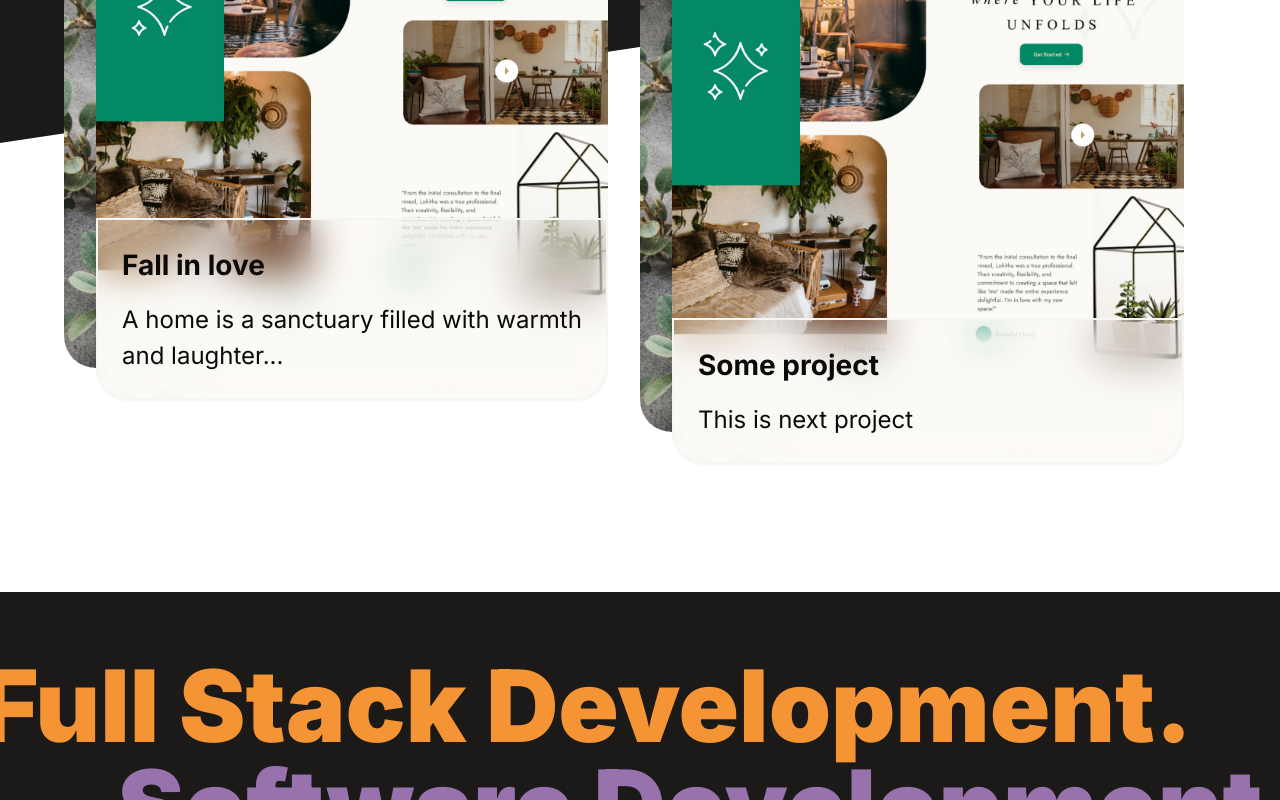
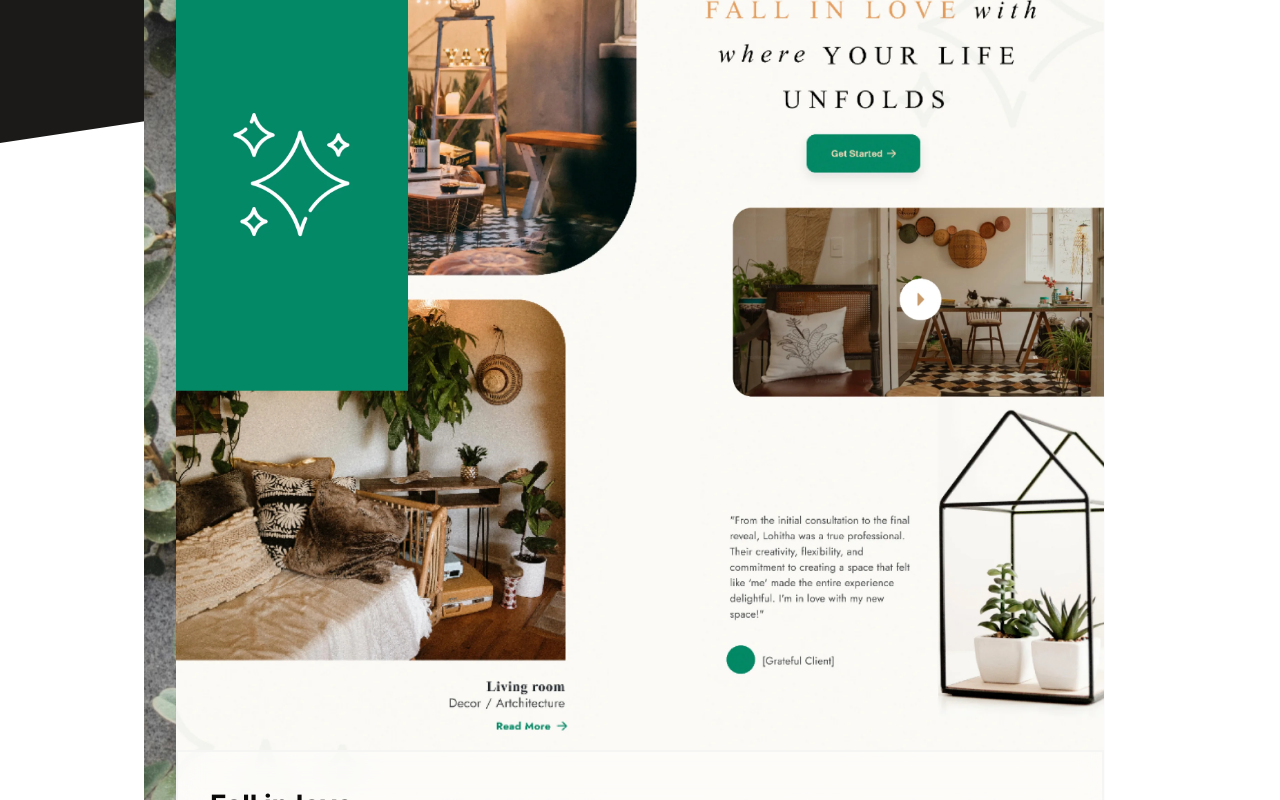
Before and after one commit to nilspettersson/portfolio_new, a Next.js app: page / in a window 1280 px wide. Shown: the part 2000-2800 px from the top of the page. Built offline with nearby package versions, Linux system fonts and the light colour scheme.

Commit message:
Design improvements

```diff
--- a/app/page.tsx
+++ b/app/page.tsx
@@ -52,7 +52,7 @@ export default function IndexPage() {
 
   const section3X1 = useTransform(values3.scrollYProgress, [0, 1], [-100, 100])
   const section3X2 = useTransform(values3.scrollYProgress, [0, 1], [100, -100])
-  const section3X3 = useTransform(values3.scrollYProgress, [0, 1], [-100, 100])
+  const section3X3 = useTransform(values3.scrollYProgress, [0, 1], [-100, 300])
 
   useEffect(() => {
     let addedBackground = false
@@ -197,6 +197,7 @@ export default function IndexPage() {
             marginTop: "-1px",
           }}
         />
+        <div className="grid col-span-2 2xl:grid-cols-2 p-20 gap-lg gap-y-16">
           <Project
             className="lg:mb-lg"
             image={project1}
@@ -209,6 +210,7 @@ export default function IndexPage() {
             title="Some project"
             description="This is next project"
           />
+        </div>
       </motion.section>
 
       <motion.section
--- a/components/project.tsx
+++ b/components/project.tsx
@@ -1,8 +1,10 @@
 import Image, { StaticImageData } from "next/image"
 import projectBackground from "@/public/project-background.webp"
+import { ArrowUpRight, ExternalLink } from "lucide-react"
 
 import { cn } from "@/lib/utils"
 
+import { Button } from "./ui/button"
 import { Card, CardFooter } from "./ui/card"
 
 export function Project({
@@ -39,9 +41,18 @@ export function Project({
             objectFit: "cover",
           }}
         />
-        <CardFooter className="absolute bottom-0 z-10 p-sm pt-sm flex flex-col items-start rounded-b-[2rem] gap-xs w-full backdrop-blur-[20px] bg-background/10 border-2 border-muted">
-          <h3>{title}</h3>
-          <p>{description}</p>
+        <CardFooter className="absolute bottom-0 z-10 p-8 pt-8 flex items-end rounded-b-[2rem] gap-xs w-full backdrop-blur-[12px] bg-background/40 border-2 border-muted">
+          <div className="grow w-full">
+            <h3>{title}</h3>
+            <p>{description}</p>
+          </div>
+          <Button
+            variant={"ghost"}
+            size={"icon"}
+            className="shrink-0 grow hover:bg-transparent hover:text-green-700 text-muted-foreground"
+          >
+            <ArrowUpRight className={"size-16 shrink-0 "} />
+          </Button>
         </CardFooter>
       </Card>
     </div>
```
Lines whose indentation alone changed are shown as unchanged.
